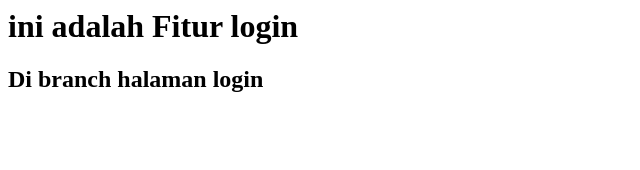
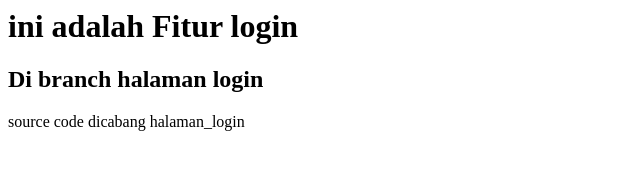
Before and after one commit to zain330/belajar_git, a plain HTML site: page login.html in a window 1280 px wide. Shown: the whole page, without its empty margins (0-640 px from the left). Drawn offline with Linux system fonts and the light colour scheme.

Commit message:
perubahan pada cabang halaman_login

```diff
--- a/login.html
+++ b/login.html
@@ -5,5 +5,6 @@
     <body>
         <h1>ini adalah Fitur login</h1>
         <h2>Di branch halaman login</h2>
+        <p>source code dicabang halaman_login</p>
     </body>
 </html>
```
Also changed, not shown: index.html (+2 -0 lines).
